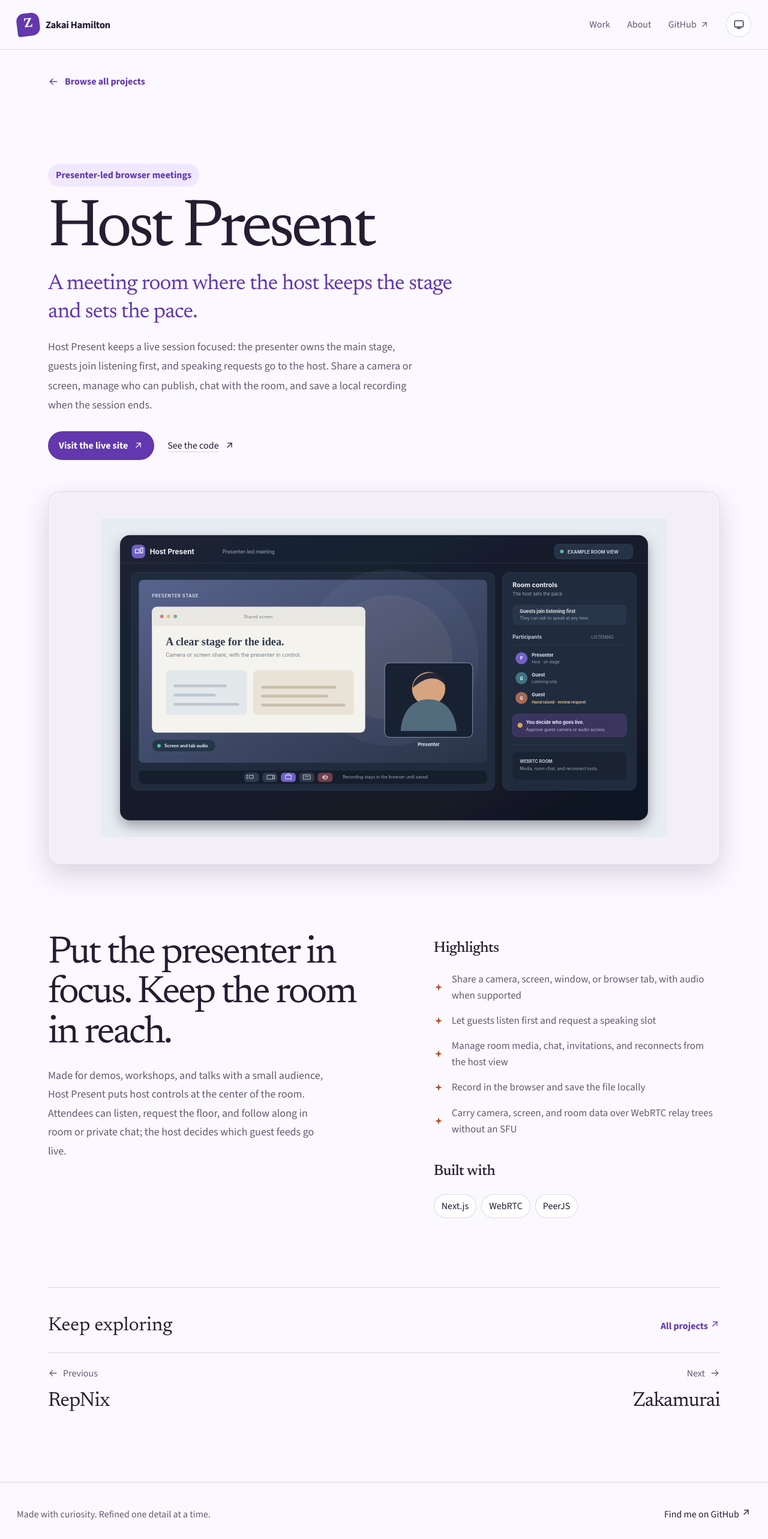
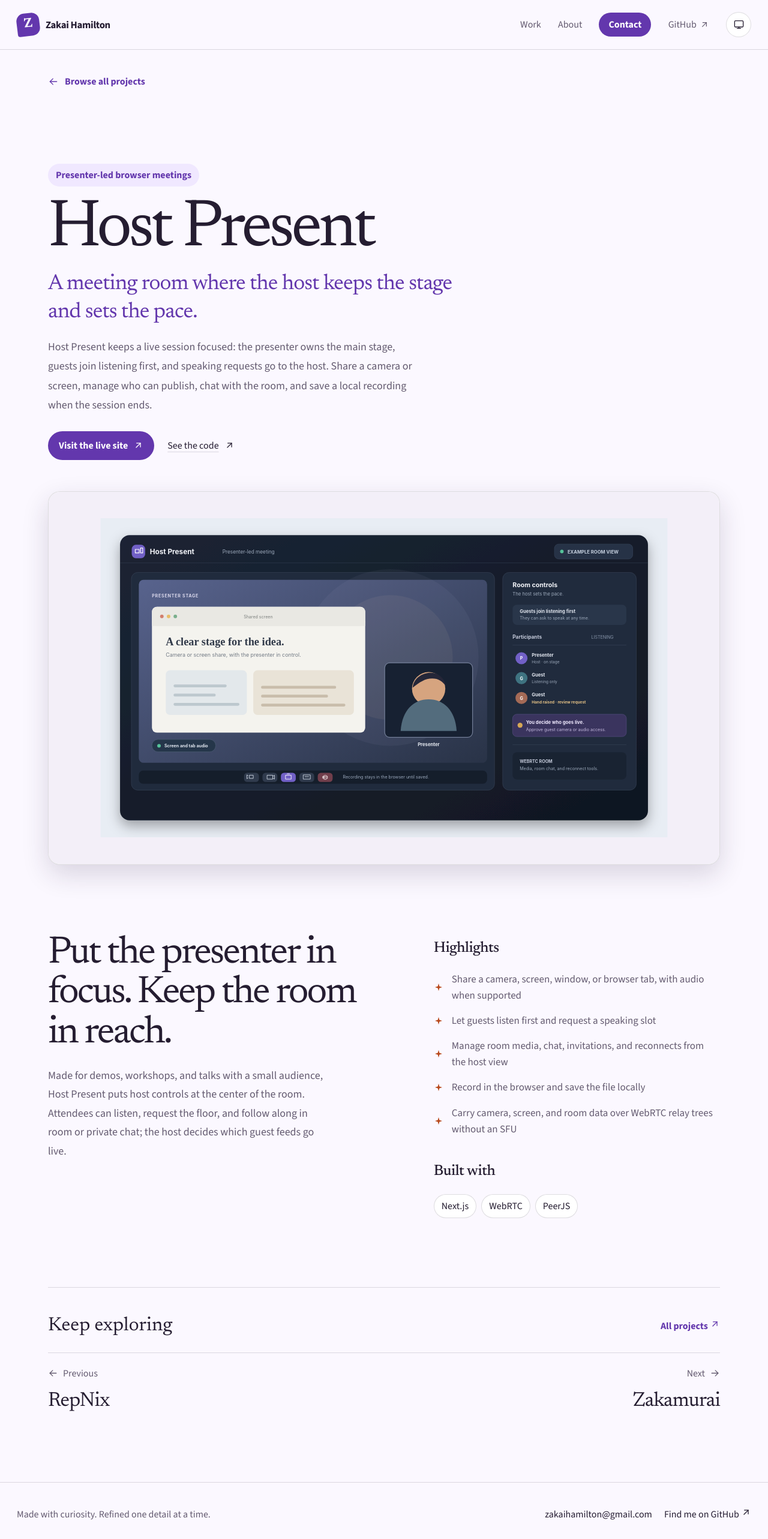
Before and after one commit to zakaihamilton/portfolio, a Next.js app: page /projects/hostpresent in a window 1280 px wide. Shown: the top 2566 px of the page at 60% size. Built offline with nearby package versions, Linux system fonts and the light colour scheme; what visitoring would draw is missing.

Commit message:
feat: add portfolio contact links

```diff
--- a/src/components/site-footer.module.css
+++ b/src/components/site-footer.module.css
@@ -18,6 +18,13 @@
   margin: 0;
 }
 
+.links {
+  display: flex;
+  align-items: center;
+  gap: 20px;
+  flex-wrap: wrap;
+}
+
 .inner a {
   color: var(--ink);
   text-decoration: none;
@@ -27,13 +34,24 @@
   color: var(--violet);
 }
 
-@media (max-width: 620px) {
+@media (max-width: 840px) {
   .inner {
-    width: calc(100% - 36px);
-    min-height: 116px;
     align-items: flex-start;
     justify-content: center;
     flex-direction: column;
     gap: 8px;
   }
 }
+
+@media (max-width: 620px) {
+  .inner {
+    width: calc(100% - 36px);
+    min-height: 116px;
+    padding-block: 16px;
+  }
+
+  .links {
+    column-gap: 16px;
+    row-gap: 8px;
+  }
+}
--- a/src/components/site-footer.tsx
+++ b/src/components/site-footer.tsx
@@ -7,6 +7,8 @@
     <footer className={styles.footer}>
       <div className={styles.inner}>
         <p>Made with curiosity. Refined one detail at a time.</p>
+        <div className={styles.links}>
+          <a href="mailto:zakaihamilton@gmail.com">zakaihamilton@gmail.com</a>
           <ExternalLink
             href="https://github.com/zakaihamilton"
             label="Zakai Hamilton on GitHub, opens in a new tab"
@@ -14,6 +16,7 @@
             Find me on GitHub <Icon name="arrow-up-right" size={17} />
           </ExternalLink>
         </div>
+      </div>
     </footer>
   );
 }
--- a/src/components/site-header.module.css
+++ b/src/components/site-header.module.css
@@ -69,6 +69,37 @@
   gap: 5px;
 }
 
+.githubSlot {
+  display: inline-flex;
+}
+
+.contact {
+  display: inline-flex;
+  min-height: 40px;
+  align-items: center;
+  justify-content: center;
+  padding: 8px 16px;
+  border-radius: 999px;
+  background: var(--violet);
+  color: var(--on-violet);
+  font-weight: 700;
+  line-height: 1;
+  text-decoration: none;
+  white-space: nowrap;
+}
+
+.nav > .contact {
+  color: var(--on-violet);
+  transition:
+    background-color 160ms ease,
+    color 160ms ease;
+}
+
+.nav > .contact:hover {
+  background: var(--ink);
+  color: var(--paper);
+}
+
 .skipLink {
   position: absolute;
   top: 8px;
@@ -108,6 +139,11 @@
     font-size: 0.95rem;
   }
 
+  .contact {
+    min-height: 36px;
+    padding: 6px 10px;
+  }
+
   .github {
     width: 36px;
     height: 36px;
@@ -117,6 +153,16 @@
   }
 
   .githubLabel {
+    display: none;
+  }
+}
+
+@media (max-width: 460px) {
+  .nav {
+    gap: 6px;
+  }
+
+  .githubSlot {
     display: none;
   }
 }
--- a/src/components/site-header.tsx
+++ b/src/components/site-header.tsx
@@ -24,6 +24,10 @@
         <nav aria-label="Primary navigation" className={styles.nav}>
           <Link href="/#work">Work</Link>
           <Link href="/#about">About</Link>
+          <a className={styles.contact} href="mailto:zakaihamilton@gmail.com">
+            Contact
+          </a>
+          <span className={styles.githubSlot}>
             <ExternalLink
               className={styles.github}
               href="https://github.com/zakaihamilton"
@@ -32,6 +36,7 @@
               <span className={styles.githubLabel}>GitHub</span>
               <Icon name="arrow-up-right" size={16} />
             </ExternalLink>
+          </span>
           <ThemeControl />
         </nav>
       </div>
```
Also changed, not shown: 1 other file (tests, documents, lock files or other folders). Lines whose indentation alone changed are shown as unchanged.
